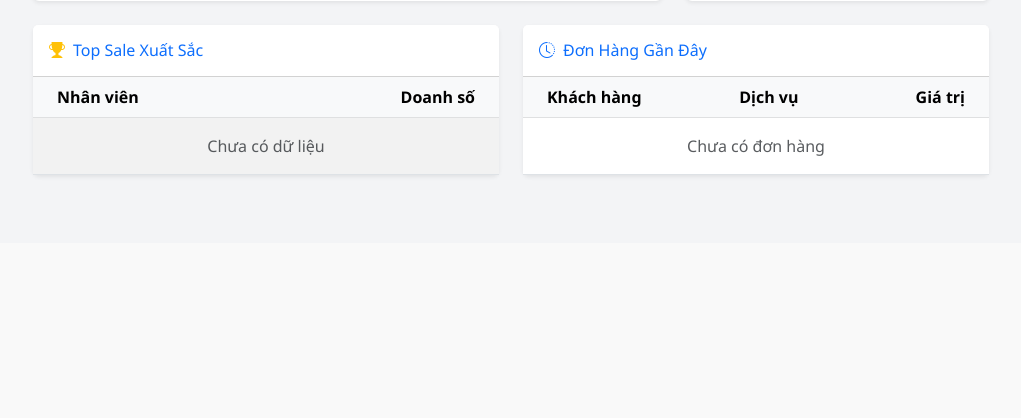
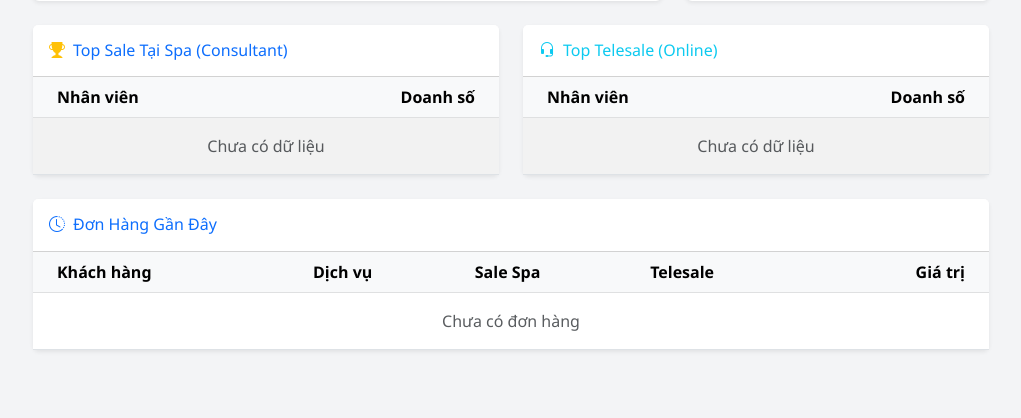
Before and after one commit to tunglb94/v-medical, a Django app: page /dashboard/ in a window 1280 px wide. Shown: the part 955-1373 px from the top of the page, without its empty margins (259-1280 px from the left). Before the commit the page ends 1133 px from the top, so only its background shows below. Run offline with Django 5.2, Linux system fonts and the light colour scheme; the visitor is signed in with stand-in values (Sample User, id 1); data comes from the database, SQL or seed files in the repository; data that the repository does not hold is empty; parts of the project's set-up code (start-up, migrations or seed data) failed here and were passed over; some libraries are stand-ins or nearby versions.

```diff
--- a/templates/admin_dashboard.html
+++ b/templates/admin_dashboard.html
@@ -178,13 +178,13 @@
         </div>
     </div>
 
-    <!-- 5. Tables Section -->
+    <!-- 5. Tables Section (Updated) -->
     <div class="row">
-        <!-- Top Sales Table -->
+        <!-- Top Sales Table (Spa) -->
         <div class="col-lg-6 mb-4">
             <div class="card border-0 shadow-sm h-100">
                 <div class="card-header bg-white py-3">
-                    <h6 class="m-0 font-weight-bold text-primary"><i class="bi bi-trophy-fill text-warning me-2"></i>Top Sale Xuất Sắc</h6>
+                    <h6 class="m-0 font-weight-bold text-primary"><i class="bi bi-trophy-fill text-warning me-2"></i>Top Sale Tại Spa (Consultant)</h6>
                 </div>
                 <div class="card-body p-0">
                     <div class="table-responsive">
@@ -199,10 +199,10 @@
                                 {% for sale in top_sales %}
                                 <tr>
                                     <td class="ps-4 fw-bold text-dark">
-                                        {% if sale.assigned_consultant__last_name %}
+                                        {% if sale.assigned_consultant__last_name or sale.assigned_consultant__first_name %}
                                             {{ sale.assigned_consultant__last_name }} {{ sale.assigned_consultant__first_name }}
                                         {% else %}
-                                            {{ sale.assigned_consultant__username }}
+                                            <span class="text-muted">{{ sale.assigned_consultant__username }}</span>
                                         {% endif %}
                                     </td>
                                     <td class="text-end pe-4 text-success fw-bold">{{ sale.total|intcomma }} đ</td>
@@ -219,8 +219,53 @@
             </div>
         </div>
 
-        <!-- Recent Orders Table -->
+        <!-- Top Telesales Table (Online) -->
         <div class="col-lg-6 mb-4">
+            <div class="card border-0 shadow-sm h-100">
+                <div class="card-header bg-white py-3">
+                    <h6 class="m-0 font-weight-bold text-info"><i class="bi bi-headset me-2"></i>Top Telesale (Online)</h6>
+                </div>
+                <div class="card-body p-0">
+                    <div class="table-responsive">
+                        <table class="table table-striped align-middle mb-0">
+                            <thead class="table-light">
+                                <tr>
+                                    <th class="ps-4">Nhân viên</th>
+                                    <th class="text-end pe-4">Doanh số</th>
+                                </tr>
+                            </thead>
+                            <tbody>
+                                {% for tele in top_telesales %}
+                                <tr>
+                                    <td class="ps-4 fw-bold text-dark">
+                                        {% if tele.customer__assigned_telesale__last_name or tele.customer__assigned_telesale__first_name %}
+                                            {{ tele.customer__assigned_telesale__last_name }} {{ tele.customer__assigned_telesale__first_name }}
+                                        {% else %}
+                                            {% if tele.customer__assigned_telesale__username %}
+                                                <span class="text-muted">{{ tele.customer__assigned_telesale__username }}</span>
+                                            {% else %}
+                                                <span class="text-muted fst-italic">Không có Telesale</span>
+                                            {% endif %}
+                                        {% endif %}
+                                    </td>
+                                    <td class="text-end pe-4 text-success fw-bold">{{ tele.total|intcomma }} đ</td>
+                                </tr>
+                                {% empty %}
+                                <tr>
+                                    <td colspan="2" class="text-center py-3 text-muted">Chưa có dữ liệu</td>
+                                </tr>
+                                {% endfor %}
+                            </tbody>
+                        </table>
+                    </div>
+                </div>
+            </div>
+        </div>
+    </div>
+
+    <!-- Recent Orders Table (Full Width) -->
+    <div class="row mb-4">
+        <div class="col-12">
             <div class="card border-0 shadow-sm h-100">
                 <div class="card-header bg-white py-3">
                     <h6 class="m-0 font-weight-bold text-primary"><i class="bi bi-clock-history me-2"></i>Đơn Hàng Gần Đây</h6>
@@ -232,6 +277,8 @@
                                 <tr>
                                     <th class="ps-4">Khách hàng</th>
                                     <th>Dịch vụ</th>
+                                    <th>Sale Spa</th>
+                                    <th>Telesale</th>
                                     <th class="text-end pe-4">Giá trị</th>
                                 </tr>
                             </thead>
@@ -247,11 +294,21 @@
                                             {% if order.service %}{{ order.service.name }}{% else %}Khác{% endif %}
                                         </span>
                                     </td>
+                                    <td>
+                                        {% if order.assigned_consultant %}
+                                            {{ order.assigned_consultant.last_name }} {{ order.assigned_consultant.first_name }}
+                                        {% else %}-{% endif %}
+                                    </td>
+                                    <td>
+                                        {% if order.customer.assigned_telesale %}
+                                            {{ order.customer.assigned_telesale.last_name }} {{ order.customer.assigned_telesale.first_name }}
+                                        {% else %}-{% endif %}
+                                    </td>
                                     <td class="text-end pe-4 fw-bold text-primary small">{{ order.total_amount|intcomma }}</td>
                                 </tr>
                                 {% empty %}
                                 <tr>
-                                    <td colspan="3" class="text-center py-3 text-muted">Chưa có đơn hàng</td>
+                                    <td colspan="5" class="text-center py-3 text-muted">Chưa có đơn hàng</td>
                                 </tr>
                                 {% endfor %}
                             </tbody>
```
